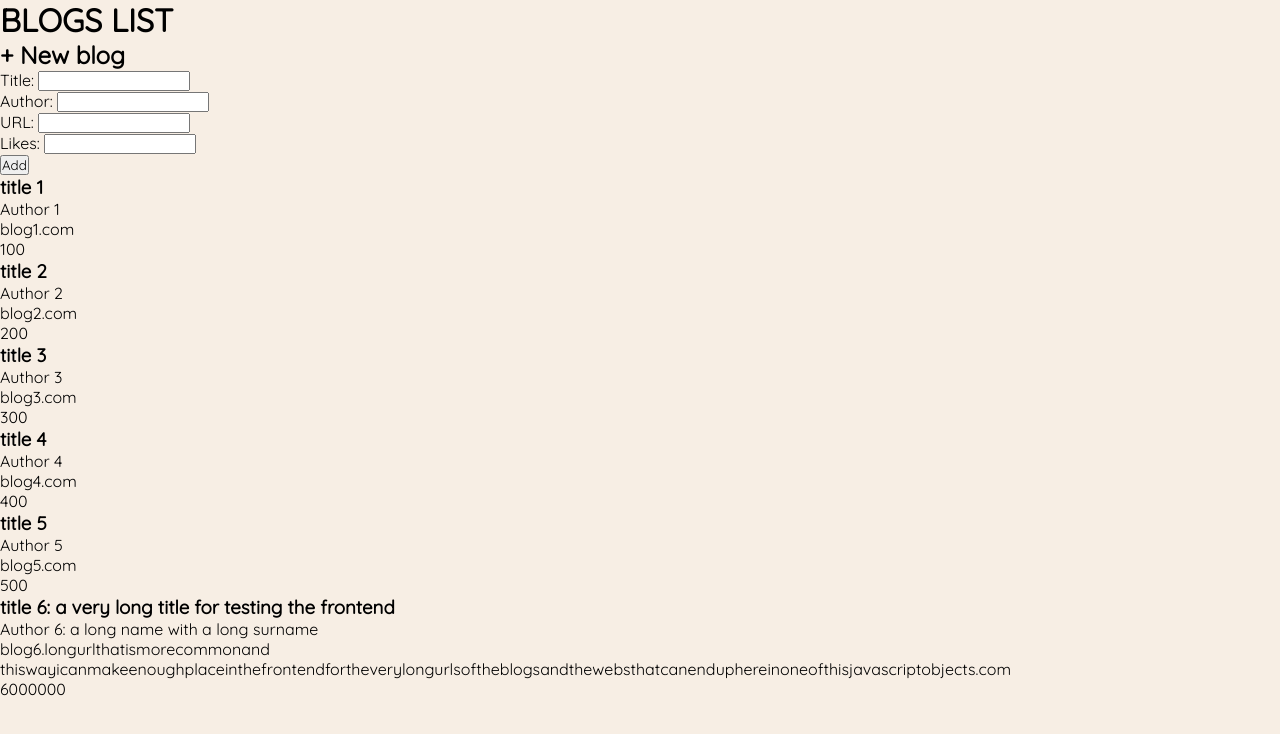
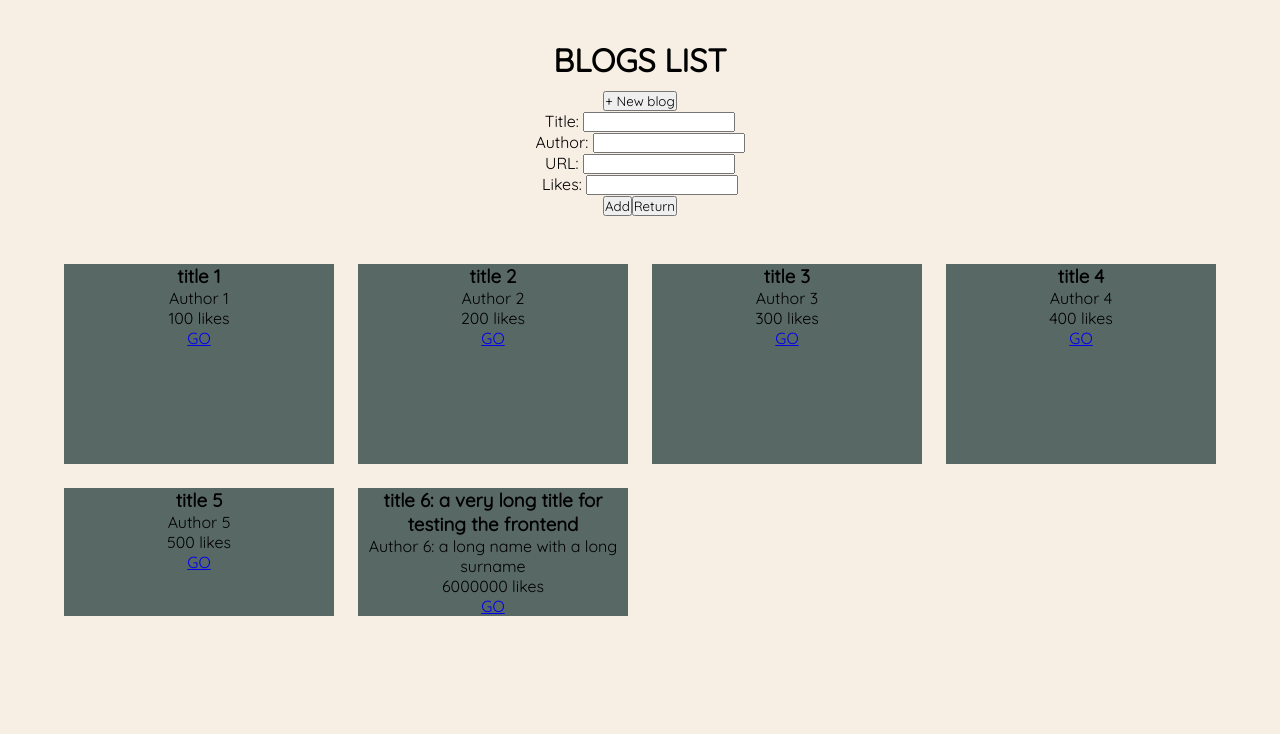
Before and after one commit to Sigolletes/fullStackOpen_part4, a React (Create React App) app in the folder frontend/: page / in a window 1280 px wide. Shown: the top 734 px of the page. Built offline with nearby package versions, Linux system fonts and the light colour scheme; no server answers.

Commit message:
Start frontend

```diff
--- a/frontend/src/App.js
+++ b/frontend/src/App.js
@@ -3,11 +3,11 @@ import requests from './services/requests'
 
 const RenderBlogs = ({ blogs }) => {
   return blogs.map(blog =>
-    <div key={blog.id}>
+    <div className='blog-container' key={blog.id}>
       <h3>{blog.title}</h3>
       <p>{blog.author}</p>
-      <p>{blog.URL}</p>
-      <p>{blog.likes}</p>
+      <p>{blog.likes} likes</p>
+      <a target="_blank" href={blog.URL}>GO</a>
     </div>
   )
 }
@@ -41,6 +41,7 @@ const BlogForm = ({ addBlog, newTitle, newAuthor, newURL, newLikes, handleTitleC
       </div>
       <div>
         <button type="submit">Add</button>
+        <button onClick={() => setAdd(false)} type="button">Return</button>
       </div>
     </form>
   )
@@ -53,12 +54,13 @@ const App = () => {
     { title: 'title 3', author: 'Author 3', URL: 'blog3.com', likes: 300, id: '2' },
     { title: 'title 4', author: 'Author 4', URL: 'blog4.com', likes: 400, id: '3' },
     { title: 'title 5', author: 'Author 5', URL: 'blog5.com', likes: 500, id: '4' },
-    { title: 'title 6: a very long title for testing the frontend', author: 'Author 6: a long name with a long surname', URL: 'blog6.longurlthatismorecommonand thiswayicanmakeenoughplaceinthefrontendfortheverylongurlsoftheblogsandthewebsthatcanenduphereinoneofthisjavascriptobjects.com', likes: 6000000, id: '5' },
+    { title: 'title 6: a very long title for testing the frontend', author: 'Author 6: a long name with a long surname', URL: 'https://github.com/Sigolletes', likes: 6000000, id: '5' },
   ])
   const [newTitle, setTitle] = useState('')
   const [newAuthor, setAuthor] = useState('')
   const [newURL, setURL] = useState('')
   const [newLikes, setLikes] = useState()
+  const [add, setAdd] = useState(false)
 
   useEffect(() => {
     requests
@@ -108,13 +110,13 @@ const App = () => {
   }
 
   return (
-    <div>
+    <div className='container'>
       <h1>BLOGS LIST</h1>
-      <div>
-        <h2>+ New blog</h2>
+      <div className='new-blog'>
+        <button onClick={() => setAdd(true)}>+ New blog</button>
         <BlogForm addBlog={addBlog} newTitle={newTitle} newAuthor={newAuthor} newURL={newURL} newLikes={newLikes} handleTitleChange={handleTitleChange} handleAuthorChange={handleAuthorChange} handleURLChange={handleURLChange} handleLikesChange={handleLikesChange} />
       </div>
-      <div>
+      <div className='render-blogs'>
         <RenderBlogs blogs={blogs} />
       </div>
     </div>
--- a/frontend/src/index.css
+++ b/frontend/src/index.css
@@ -19,4 +19,39 @@
 
 body {
 background-color: var(--color2);
+width: 100vw;
+height: 100vh;
+text-align: center;
+padding: 5vmin;
+
 }
+
+.container {
+  display: grid;
+  grid-template-rows: 50px 150px 1fr;
+}
+
+h1 {
+
+}
+
+.new-blog {
+
+}
+
+.render-blogs {
+  display: grid;
+  grid-template-columns: repeat(auto-fill, minmax(220px, 1fr));
+  grid-template-rows: repeat(auto-fill, minmax(200px, 1fr));
+  gap: 3vmin;
+  padding: 3vmin;
+/*   overflow-y: auto; */
+}
+
+.blog-container {
+  background-color: var(--color1);
+  width: 100%;
+  height: 100%;
+  white-space: initial;
+  overflow: hidden;
+}
```
